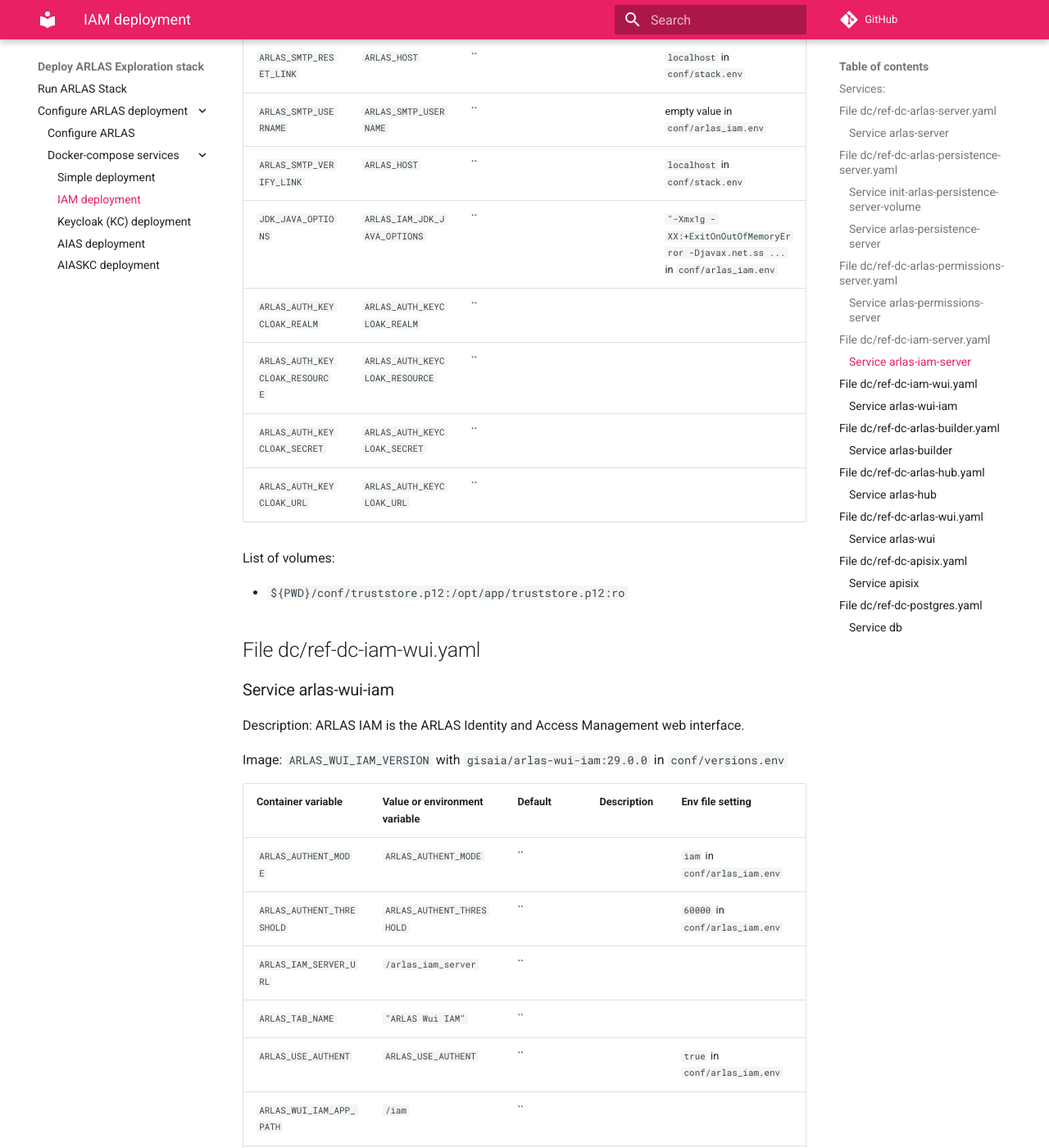
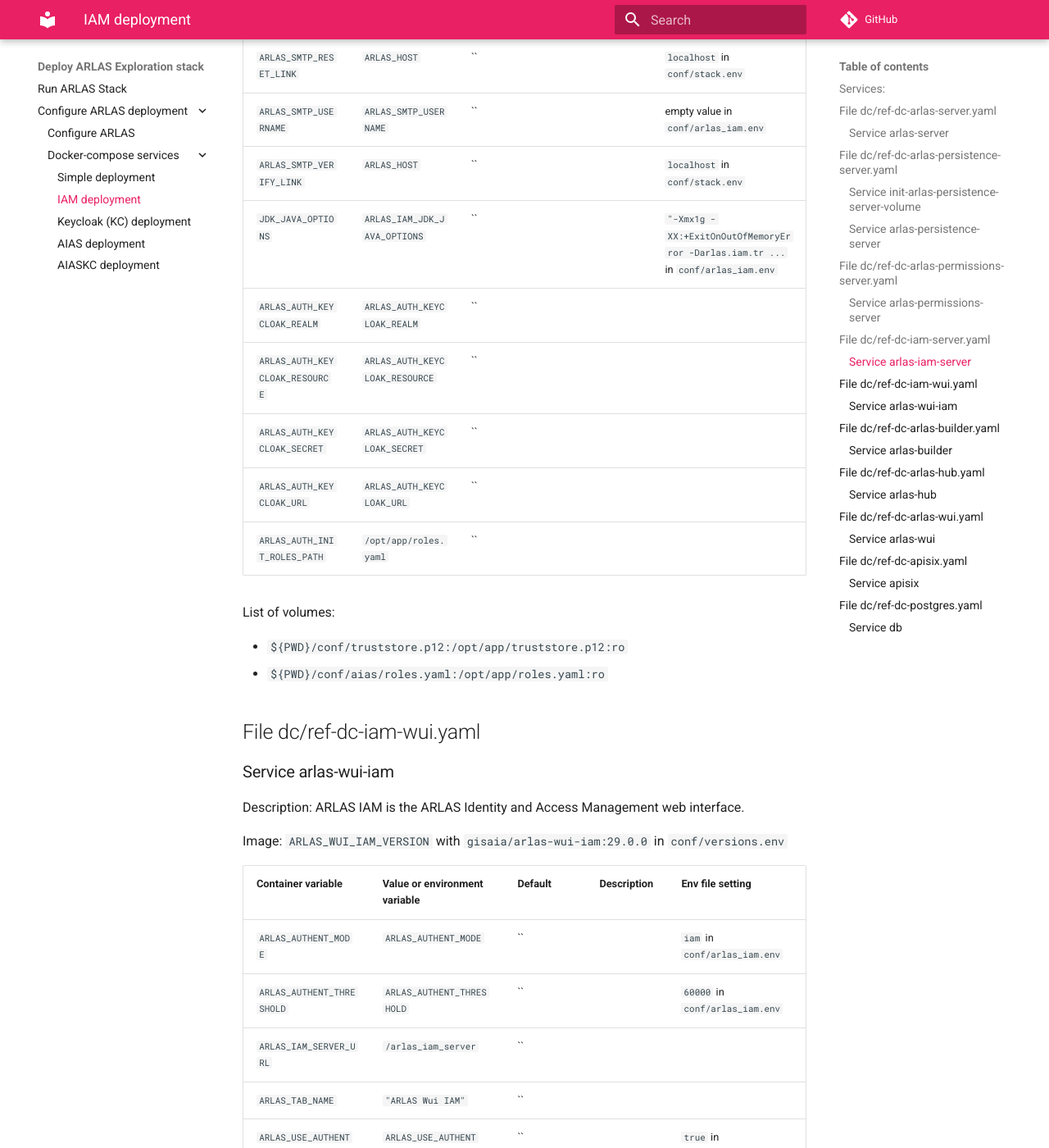
Before and after one commit to gisaia/ARLAS-Exploration-stack, an MkDocs documentation site: the page built from docs/docs/dc_services/docker_compose_services_iam.md, in a window 1280 px wide and 1400 px high, scrolled down 10839 px. Shown: the whole window at 82% size. Built offline with MkDocs 1.6.1 and Material for MkDocs 9.7.7, drawn with Linux system fonts in a browser that asks for light colours; comment, search, counter and statistics services are not loaded.

```diff
--- a/docs/docs/dc_services/docker_compose_services_iam.md
+++ b/docs/docs/dc_services/docker_compose_services_iam.md
@@ -167,15 +167,17 @@ Image: `ARLAS_IAM_SERVER_VERSION` with `gisaia/arlas-iam-server:29.0.1` in `conf
 | `ARLAS_SMTP_RESET_LINK` | `ARLAS_HOST` | `` |  | `localhost` in `conf/stack.env` |
 | `ARLAS_SMTP_USERNAME` | `ARLAS_SMTP_USERNAME` | `` |  | empty value in `conf/arlas_iam.env` |
 | `ARLAS_SMTP_VERIFY_LINK` | `ARLAS_HOST` | `` |  | `localhost` in `conf/stack.env` |
-| `JDK_JAVA_OPTIONS` | `ARLAS_IAM_JDK_JAVA_OPTIONS` | `` |  | `"-Xmx1g -XX:+ExitOnOutOfMemoryError -Djavax.net.ss ...` in `conf/arlas_iam.env` |
+| `JDK_JAVA_OPTIONS` | `ARLAS_IAM_JDK_JAVA_OPTIONS` | `` |  | `"-Xmx1g -XX:+ExitOnOutOfMemoryError -Darlas.iam.tr ...` in `conf/arlas_iam.env` |
 | `ARLAS_AUTH_KEYCLOAK_REALM` | `ARLAS_AUTH_KEYCLOAK_REALM` | `` |  |  |
 | `ARLAS_AUTH_KEYCLOAK_RESOURCE` | `ARLAS_AUTH_KEYCLOAK_RESOURCE` | `` |  |  |
 | `ARLAS_AUTH_KEYCLOAK_SECRET` | `ARLAS_AUTH_KEYCLOAK_SECRET` | `` |  |  |
 | `ARLAS_AUTH_KEYCLOAK_URL` | `ARLAS_AUTH_KEYCLOAK_URL` | `` |  |  |
+| `ARLAS_AUTH_INIT_ROLES_PATH` | `/opt/app/roles.yaml` | `` |  |  |
 
 List of volumes:
 
 - `${PWD}/conf/truststore.p12:/opt/app/truststore.p12:ro`
+- `${PWD}/conf/aias/roles.yaml:/opt/app/roles.yaml:ro`
 ## File dc/ref-dc-iam-wui.yaml
 ### Service arlas-wui-iam
 Description: ARLAS IAM is the ARLAS Identity and Access Management web interface.
```
Also changed, not shown: docs/docs/dc_services/docker_compose_services_aias.md (+3 -1 lines), docs/docs/helm/arlas-stack/README.md (+3 -2 lines), k8s/charts/arlas-stack/README.md, 11 other files.
